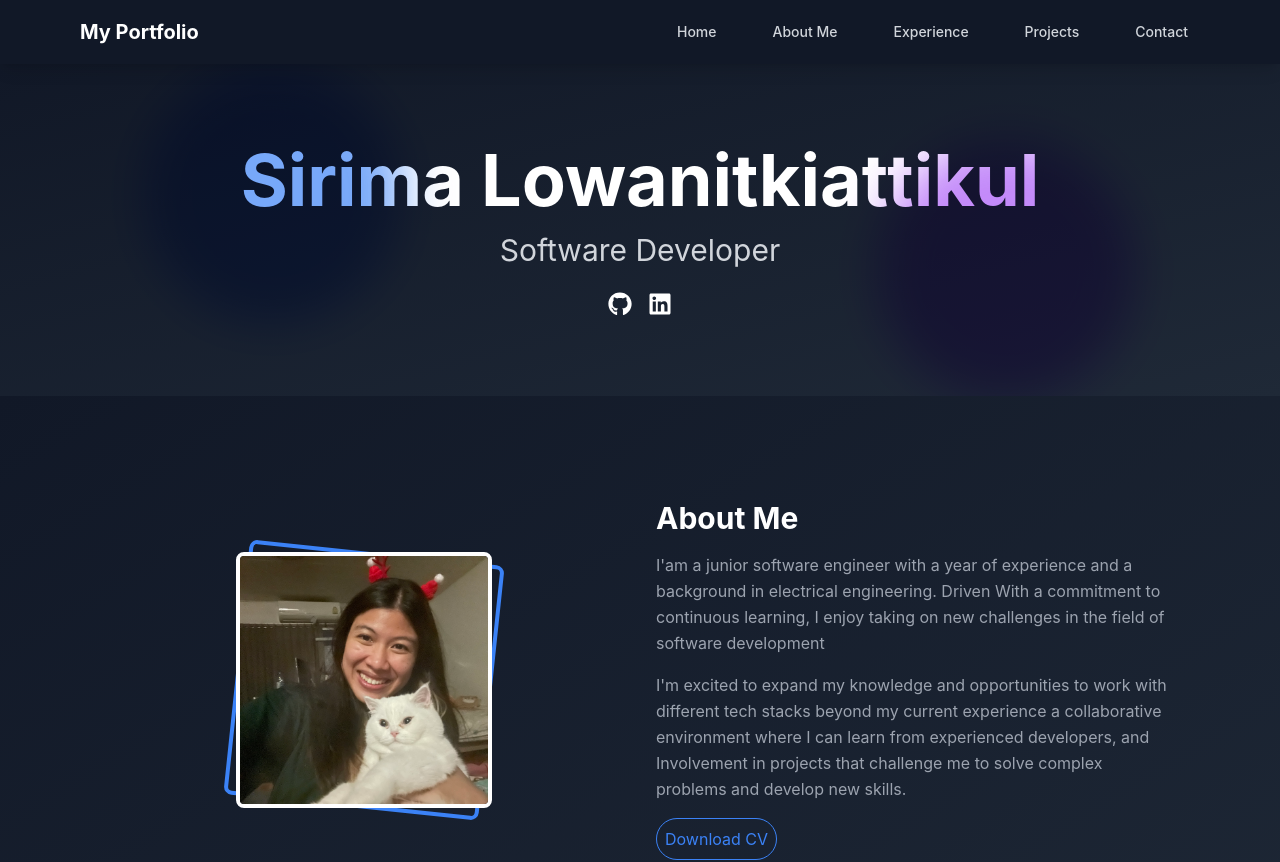
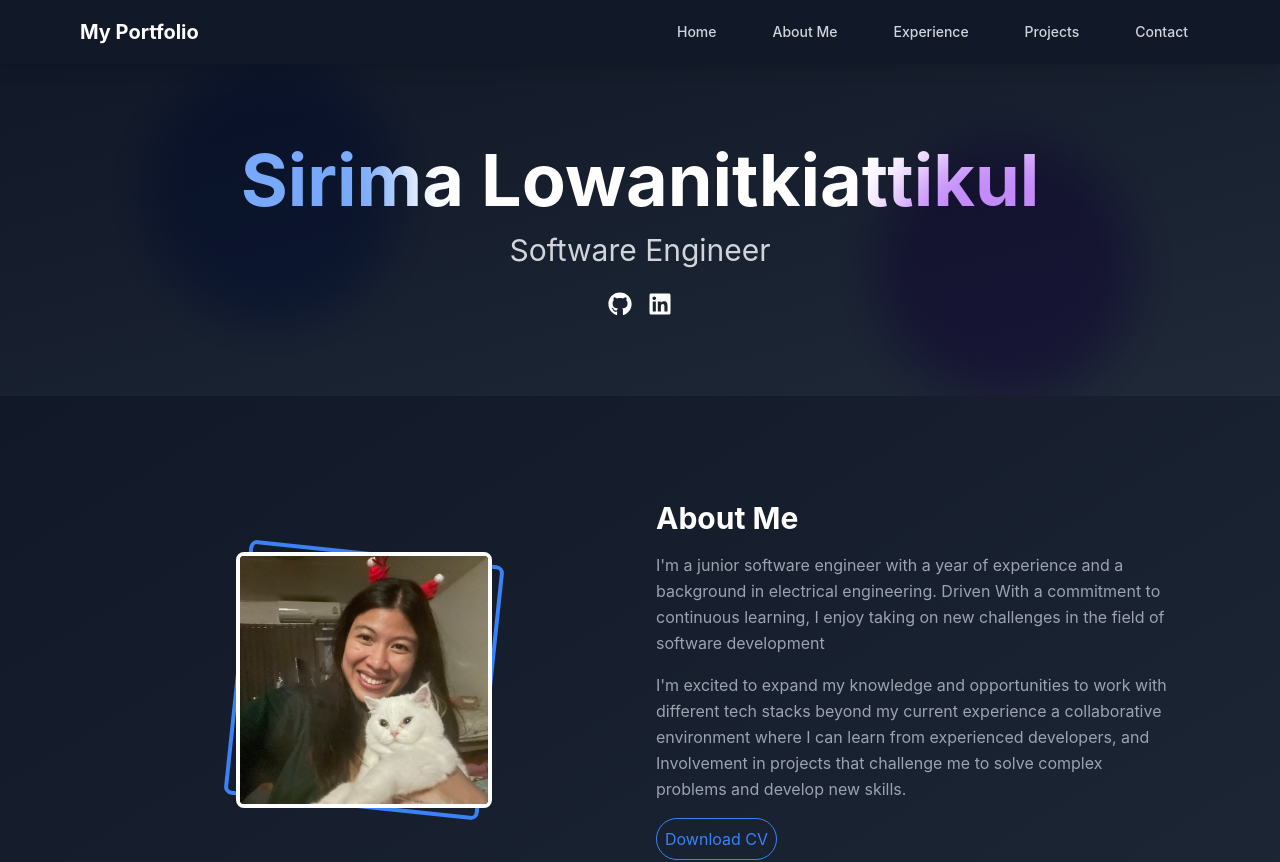
Before and after one commit to sirimal2002/sirima-portfolio, a React (Vite) app: page / in a window 1280 px wide. Shown: the top 862 px of the page. Built offline with nearby package versions, Linux system fonts and the light colour scheme.

Commit message:
fix text

```diff
--- a/src/components/About.jsx
+++ b/src/components/About.jsx
@@ -51,7 +51,7 @@ const BioSection = () => {
             animate={{ opacity: 1 }}
             transition={{ duration: 0.5, delay: 0.4 }}
           >
-            I&apos;am a junior software engineer with a year of experience and a
+            I&apos;m a junior software engineer with a year of experience and a
             background in electrical engineering. Driven With a commitment to
             continuous learning, I enjoy taking on new challenges in the field
             of software development
--- a/src/components/Experience.jsx
+++ b/src/components/Experience.jsx
@@ -10,7 +10,6 @@ import {
 const Carousel = ({ images }) => {
   const [currentIndex, setCurrentIndex] = useState(0);
 
-  // Auto-play functionality
   useEffect(() => {
     const timer = setInterval(() => {
       setCurrentIndex((prevIndex) =>
--- a/src/components/Hero.jsx
+++ b/src/components/Hero.jsx
@@ -19,7 +19,7 @@ export default function Hero() {
           animate={{ opacity: 1, y: 0 }}
           transition={{ duration: 0.5, delay: 0.2 }}
         >
-          Software Developer
+          Software Engineer
         </motion.h2>
         <motion.div
           className="flex justify-center space-x-4"
```
